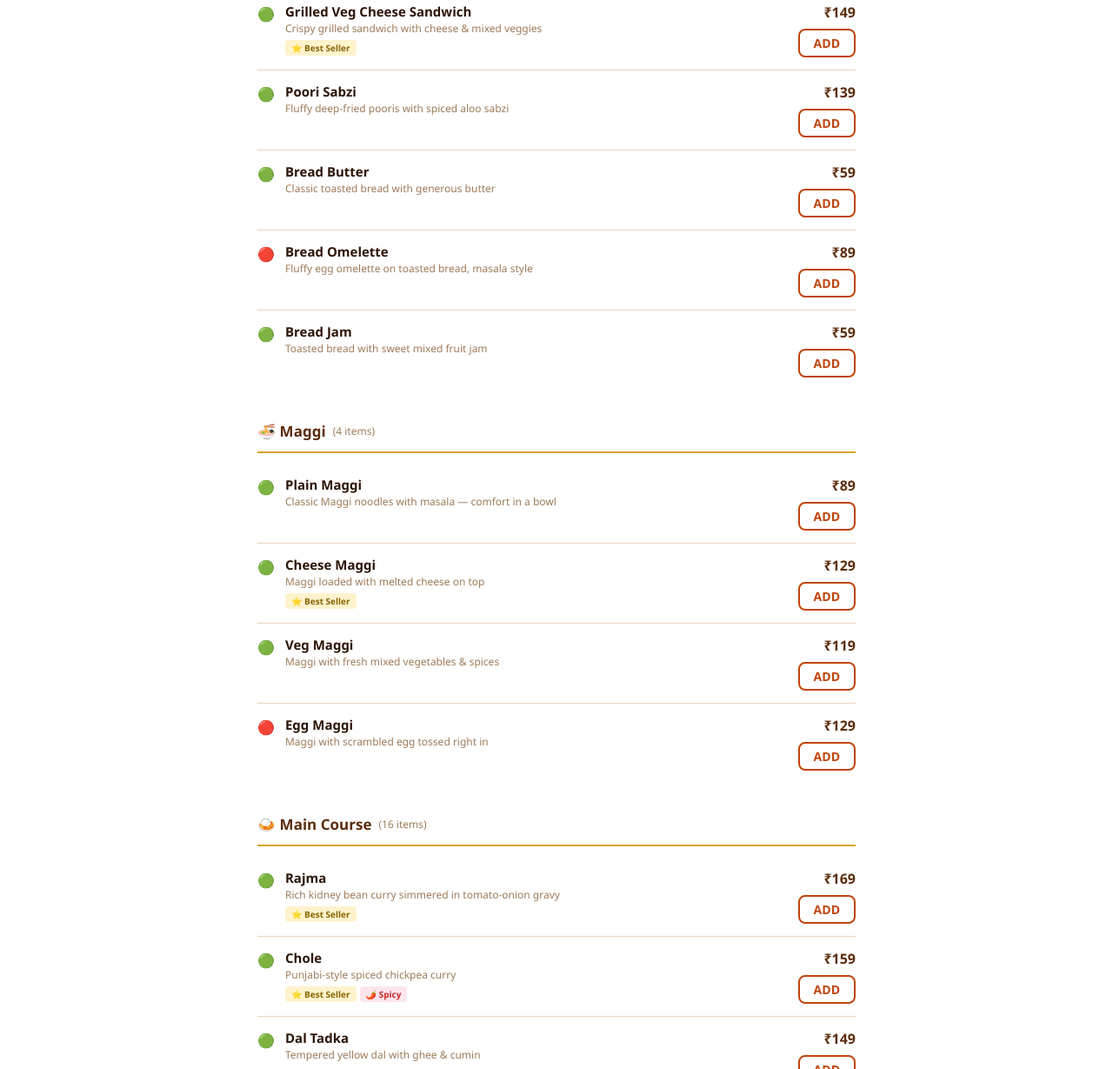
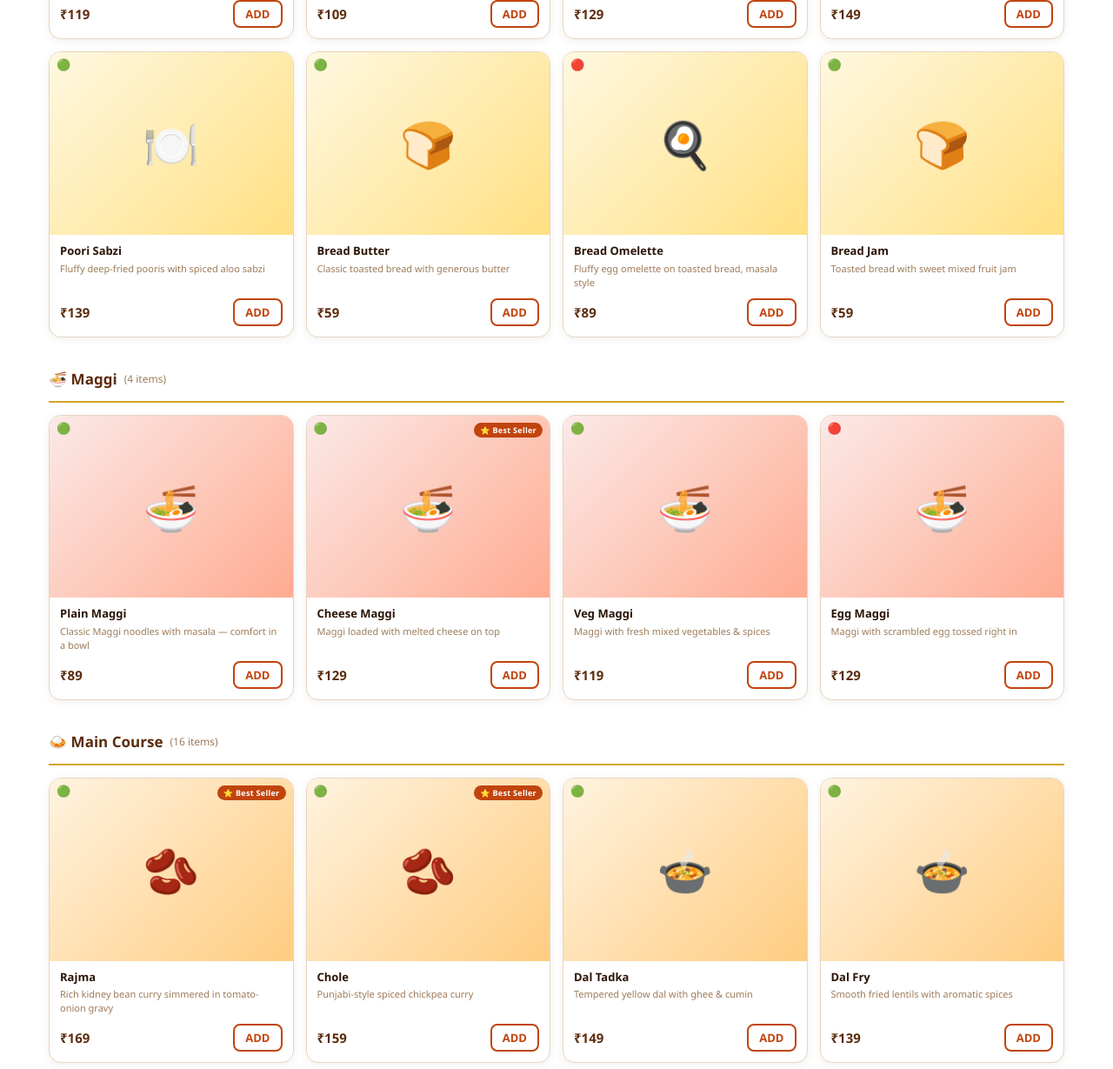
Before and after one commit to Octaves0911/open-kitchens, a website: page public/index.html in a window 1280 px wide. Shown: the part 1982-3211 px from the top of the page at 87% size. Drawn offline with Linux system fonts and the light colour scheme.

Commit message:
feat: redesign menu items as image-top cards with price-left add-right footer

```diff
--- a/public/css/app.css
+++ b/public/css/app.css
@@ -268,34 +268,90 @@
 .cat-pill.active, .cat-pill:hover { background: var(--brown-dark); color: #fff; border-color: var(--brown-dark); }
 
 /* ─── Menu Items ─────────────────────────────────────────────────────────── */
-.menu-section { padding: 0 16px 16px; max-width: var(--content-w); margin: 0 auto; }
+/* ─── Menu Section & Cards ──────────────────────────────────────────────── */
+.menu-section { padding: 0 16px 16px; }
 .menu-section-title {
   font-size: 17px; font-weight: 800; color: var(--brown-dark);
-  padding: 20px 0 12px; border-bottom: 2px solid var(--amber);
-  margin-bottom: 12px; display: flex; align-items: center; gap: 8px;
+  padding: 20px 0 14px; border-bottom: 2px solid var(--amber);
+  margin-bottom: 14px; display: flex; align-items: center; gap: 8px;
 }
-.menu-item { display: flex; align-items: flex-start; gap: 12px; padding: 14px 0; border-bottom: 1px solid var(--border); }
-.menu-item:last-child { border-bottom: none; }
-.item-veg-icon { font-size: 16px; flex-shrink: 0; margin-top: 2px; }
-.item-info { flex: 1; min-width: 0; }
-.item-name { font-size: 15px; font-weight: 700; color: var(--text-dark); margin-bottom: 2px; }
-.item-desc { font-size: 12px; color: var(--text-light); line-height: 1.4; }
+/* Card grid — 2 cols on mobile, 3 on tablet, 4 on wide desktop */
+.menu-cards-grid {
+  display: grid;
+  grid-template-columns: repeat(2, 1fr);
+  gap: 14px;
+}
+@media (min-width: 640px)  { .menu-cards-grid { grid-template-columns: repeat(3, 1fr); } }
+@media (min-width: 1024px) { .menu-cards-grid { grid-template-columns: repeat(4, 1fr); } }
+
+/* Individual card */
+.menu-card {
+  background: var(--surface);
+  border-radius: 14px;
+  border: 1.5px solid var(--border);
+  box-shadow: 0 2px 10px rgba(92,45,14,.08);
+  overflow: hidden;
+  display: flex; flex-direction: column;
+  transition: transform .2s, box-shadow .2s;
+  cursor: pointer;
+}
+.menu-card:hover { transform: translateY(-3px); box-shadow: 0 8px 24px rgba(92,45,14,.15); }
+
+/* Image area — emoji centred on a warm gradient */
+.menu-card-img {
+  width: 100%; aspect-ratio: 4/3;
+  display: flex; align-items: center; justify-content: center;
+  font-size: 52px;
+  background: linear-gradient(135deg, #FFF3E0, #FFE0B2);
+  position: relative;
+}
+.menu-card-veg {
+  position: absolute; top: 8px; left: 8px;
+  font-size: 13px; line-height: 1;
+}
+.menu-card-badge {
+  position: absolute; top: 8px; right: 8px;
+  background: var(--rust); color: #fff;
+  font-size: 9px; font-weight: 800; padding: 2px 7px;
+  border-radius: 20px; letter-spacing: .3px;
+}
+
+/* Body */
+.menu-card-body {
+  padding: 10px 12px 12px;
+  display: flex; flex-direction: column; flex: 1;
+}
+.menu-card-name {
+  font-size: 13px; font-weight: 700; color: var(--text-dark);
+  margin-bottom: 4px; line-height: 1.3;
+}
+.menu-card-desc {
+  font-size: 11px; color: var(--text-light);
+  line-height: 1.45; flex: 1; margin-bottom: 10px;
+}
+.menu-card-footer {
+  display: flex; align-items: center; justify-content: space-between; gap: 6px;
+}
+.menu-card-price {
+  font-size: 15px; font-weight: 800; color: var(--brown-dark);
+}
+
+/* Keep existing add / qty styles */
 .item-badges { display: flex; gap: 4px; margin-top: 4px; flex-wrap: wrap; }
 .badge { font-size: 10px; font-weight: 700; padding: 2px 7px; border-radius: 4px; }
 .badge-best { background: #FFF3CD; color: #856404; }
 .badge-popular { background: #E3F2FD; color: #1565C0; }
 .badge-spicy { background: #FCE4EC; color: #C62828; }
-.item-right { display: flex; flex-direction: column; align-items: flex-end; gap: 8px; flex-shrink: 0; }
-.item-price { font-size: 16px; font-weight: 800; color: var(--brown-dark); }
 .add-btn {
   background: var(--surface); color: var(--rust);
   border: 2px solid var(--rust); border-radius: 8px;
-  padding: 5px 16px; font-size: 14px; font-weight: 800; transition: all .2s;
+  padding: 5px 12px; font-size: 13px; font-weight: 800;
+  cursor: pointer; transition: all .2s; white-space: nowrap;
 }
-.add-btn:hover, .add-btn.active { background: var(--rust); color: #fff; }
+.add-btn:hover { background: var(--rust); color: #fff; }
 .qty-control { display: flex; align-items: center; border: 2px solid var(--rust); border-radius: 8px; overflow: hidden; }
-.qty-btn { background: var(--rust); color: #fff; width: 30px; height: 30px; font-size: 16px; font-weight: 700; display: flex; align-items: center; justify-content: center; border: none; cursor: pointer; }
-.qty-num { width: 30px; text-align: center; font-size: 14px; font-weight: 800; color: var(--brown-dark); background: #fff; height: 30px; line-height: 30px; }
+.qty-btn { background: var(--rust); color: #fff; width: 28px; height: 28px; font-size: 15px; font-weight: 700; display: flex; align-items: center; justify-content: center; border: none; cursor: pointer; }
+.qty-num { width: 26px; text-align: center; font-size: 13px; font-weight: 800; color: var(--brown-dark); background: #fff; height: 28px; line-height: 28px; }
 
 /* ─── Banner Carousel ────────────────────────────────────────────────────── */
 .banner-carousel { overflow: hidden; position: relative; border-radius: var(--radius); margin: 16px; max-width: calc(var(--content-w) - 32px); margin-left: auto; margin-right: auto; }
--- a/public/index.html
+++ b/public/index.html
@@ -613,41 +613,59 @@
     'Rice & Breads':'🍚','Parathas':'🫓','Combos':'🍱',
     'Snacks':'🥙','Sides':'🥣'
   };
+  // Gradient per category for the image area
+  const catGrad = {
+    'Breakfast':'linear-gradient(135deg,#FFF8E1,#FFE082)',
+    'Maggi':'linear-gradient(135deg,#FBE9E7,#FFAB91)',
+    'Main Course':'linear-gradient(135deg,#FFF3E0,#FFCC80)',
+    'Rice & Breads':'linear-gradient(135deg,#F3E5F5,#CE93D8)',
+    'Parathas':'linear-gradient(135deg,#E8F5E9,#A5D6A7)',
+    'Combos':'linear-gradient(135deg,#E3F2FD,#90CAF9)',
+    'Snacks':'linear-gradient(135deg,#FCE4EC,#F48FB1)',
+    'Sides':'linear-gradient(135deg,#E0F2F1,#80CBC4)'
+  };
+
   let html = '';
   for (const [cat, catItems] of Object.entries(grouped)) {
     if (!catItems.length) continue;
     html += `<div class="menu-section" id="cat-${cat.replace(/\s/g,'')}">
       <div class="menu-section-title">${catIcons[cat]||'🍽️'} ${cat}
         <span style="font-size:12px;color:var(--text-light);font-weight:400;">(${catItems.length} items)</span>
-      </div>`;
+      </div>
+      <div class="menu-cards-grid">`;
+
     catItems.forEach(item => {
-      const qty = (cart.find(c => c.id === item.id) || {}).qty || 0;
+      const qty  = (cart.find(c => c.id === item.id) || {}).qty || 0;
+      const grad = catGrad[cat] || 'linear-gradient(135deg,#FFF3E0,#FFE0B2)';
       html += `
-      <div class="menu-item">
-        <span class="item-veg-icon">${item.veg?'🟢':'🔴'}</span>
-        <div class="item-info">
-          <div class="item-name">${item.name}</div>
-          <div class="item-desc">${item.desc}</div>
-          <div class="item-badges">
-            ${item.bestSeller?'<span class="badge badge-best">⭐ Best Seller</span>':''}
-            ${item.spicy?'<span class="badge badge-spicy">🌶️ Spicy</span>':''}
+      <div class="menu-card" onclick="openItemModal(${item.id})">
+        <div class="menu-card-img" style="background:${grad};">
+          <span>${item.emoji || '🍽️'}</span>
+          <span class="menu-card-veg">${item.veg ? '🟢' : '🔴'}</span>
+          ${item.bestSeller ? '<span class="menu-card-badge">⭐ Best Seller</span>' : ''}
+          ${item.spicy && !item.bestSeller ? '<span class="menu-card-badge" style="background:var(--amber-light);color:var(--brown-dark);">🌶️ Spicy</span>' : ''}
         </div>
-        </div>
-        <div class="item-right">
-          <div class="item-price">₹${item.price}</div>
+        <div class="menu-card-body">
+          <div class="menu-card-name">${item.name}</div>
+          <div class="menu-card-desc">${item.desc}</div>
+          <div class="menu-card-footer">
+            <span class="menu-card-price">₹${item.price}</span>
             ${qty > 0
-            ? `<div class="qty-control">
+              ? `<div class="qty-control" onclick="event.stopPropagation()">
                   <button class="qty-btn" onclick="updateQty(${item.id},-1);renderMenu()">−</button>
                   <span class="qty-num">${qty}</span>
                   <button class="qty-btn" onclick="updateQty(${item.id},1);renderMenu()">+</button>
                  </div>`
-            : `<button class="add-btn" onclick="openItemModal(${item.id})">ADD</button>`
+              : `<button class="add-btn" onclick="event.stopPropagation();openItemModal(${item.id})">ADD</button>`
             }
+          </div>
         </div>
       </div>`;
     });
-    html += `</div>`;
+
+    html += `</div></div>`; // close grid + section
   }
+
   if (!html) html = '<div style="text-align:center;padding:48px 16px;"><div style="font-size:48px;margin-bottom:12px;">🔍</div><p style="color:var(--text-light);">No items found</p></div>';
   document.getElementById('menuContent').innerHTML = html;
 }
```
Lines whose indentation alone changed are shown as unchanged.
